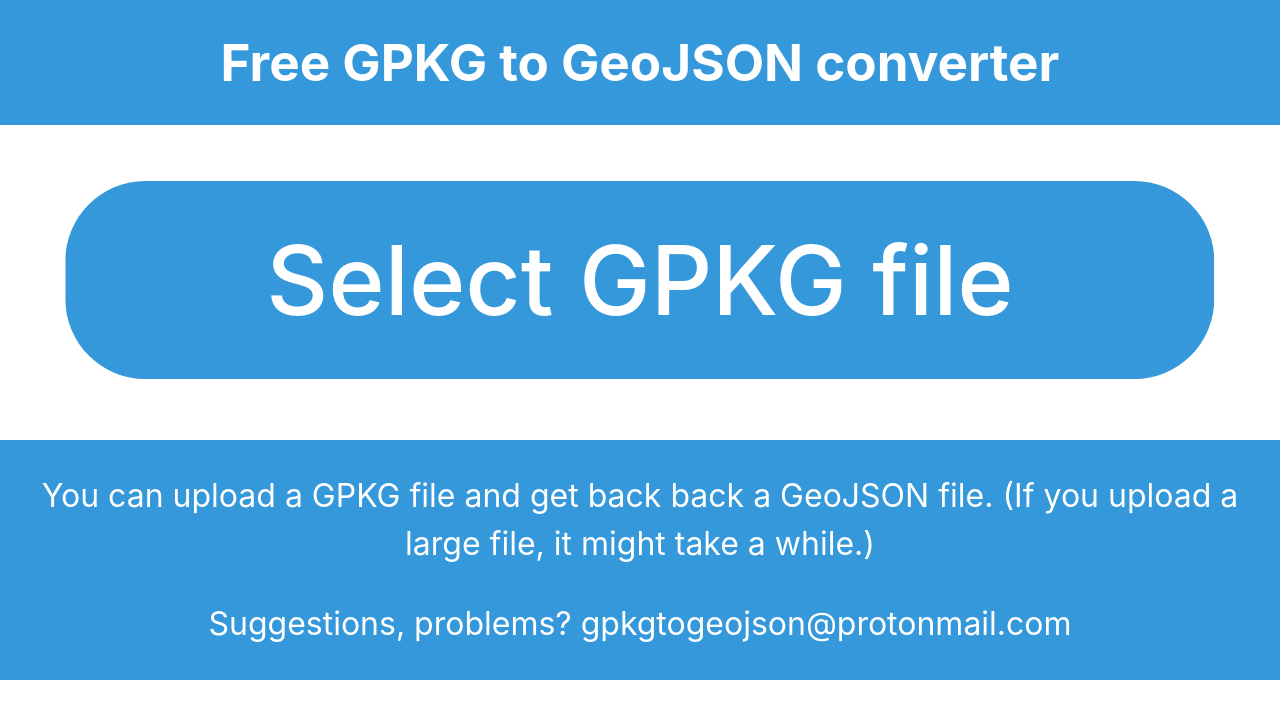
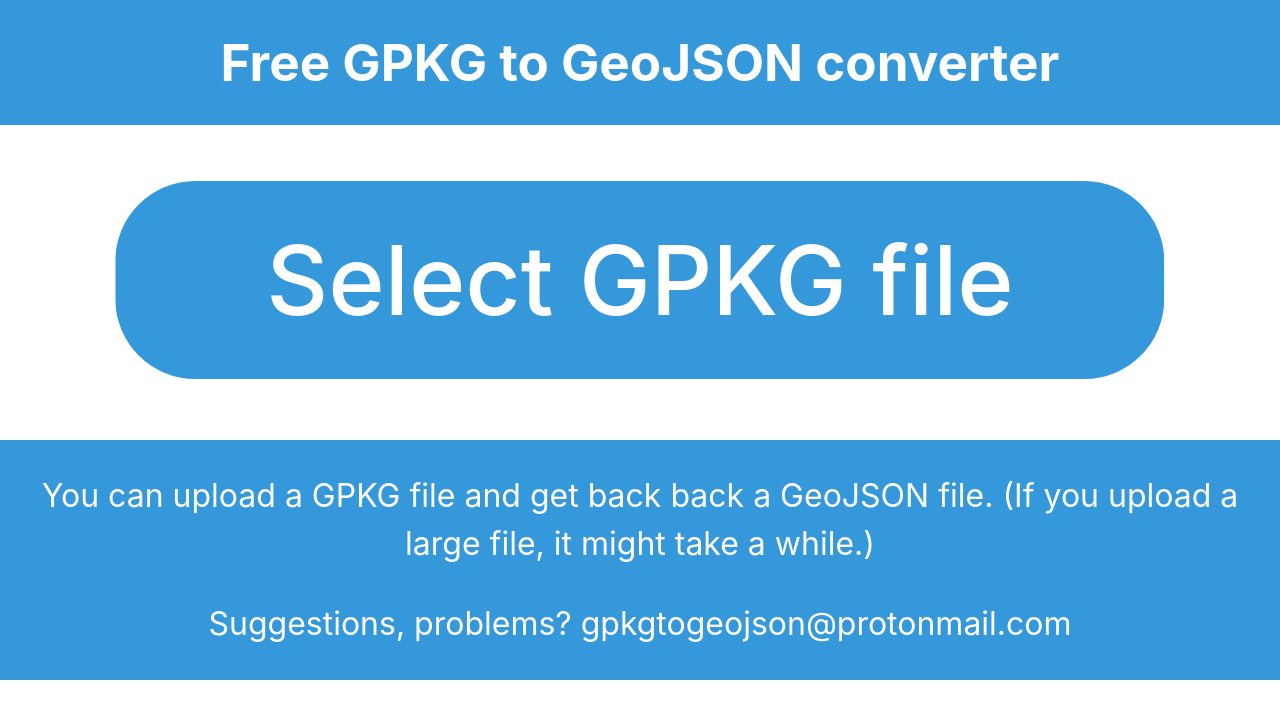
Before and after one commit to zabop/gpkgtogeojson, a React (Vite) app in the folder frontend/: page / in a window 1280 px wide. Shown: the top 718 px of the page. Built offline with nearby package versions, Linux system fonts and the light colour scheme.

Commit message:
smaller button

```diff
--- a/frontend/src/App.css
+++ b/frontend/src/App.css
@@ -1,5 +1,5 @@
 #gpkg-file-button {
-  padding: 40px 200px; /* Increase padding for a larger button */
+  padding: 40px 150px; /* Increase padding for a larger button */
   font-size: 6rem; /* Increase font size for better readability */
   position: absolute;
   top: 35%;
```
